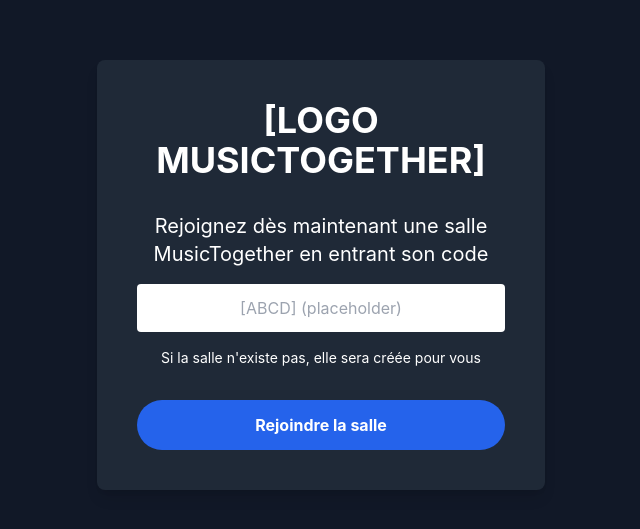
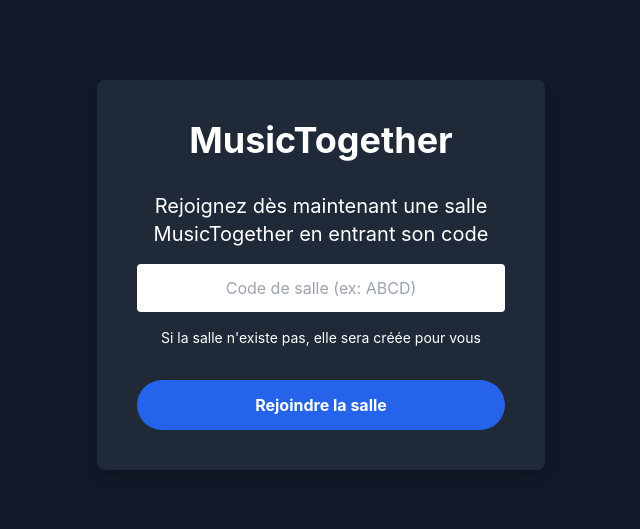
Before and after one commit to ThibMN/MusicTogether, a Vue app in the folder frontend-vue/: page / in a window 1280 px wide. Shown: the part 125-654 px from the top of the page, without its empty margins (319-959 px from the left). Built offline with nearby package versions, Linux system fonts and the light colour scheme.

Commit message:
feat: amélioration de la configuration Docker, mise à jour des dépendances dans package.json, ajout de la gestion des erreurs et des connexions WebSocket dans le store de salle, ainsi que des ajustements de style et de débogage dans les composants Vue

```diff
--- a/frontend-vue/index.html
+++ b/frontend-vue/index.html
@@ -1,13 +1,13 @@
-<!doctype html>
-<html lang="en">
+<!DOCTYPE html>
+<html lang="fr" class="h-full">
   <head>
     <meta charset="UTF-8" />
-    <link rel="icon" type="image/svg+xml" href="/vite.svg" />
+    <link rel="icon" type="image/svg+xml" href="/music-note.svg" />
     <meta name="viewport" content="width=device-width, initial-scale=1.0" />
-    <title>Vite + Vue + TS</title>
+    <title>MusicTogether - Partagez votre musique</title>
   </head>
-  <body>
-    <div id="app"></div>
+  <body class="h-full">
+    <div id="app" class="h-full"></div>
     <script type="module" src="/src/main.ts"></script>
   </body>
 </html>
--- a/frontend-vue/src/App.vue
+++ b/frontend-vue/src/App.vue
@@ -1,9 +1,25 @@
 <script setup lang="ts">
 // App.vue est maintenant un conteneur pour les routes
+import { onMounted } from 'vue';
+
+// Débogage
+onMounted(() => {
+  console.log('App mounted');
+
+  // Intercepter les erreurs non capturées
+  window.addEventListener('error', (event) => {
+    console.error('Uncaught error:', event.error);
+  });
+
+  // Intercepter les rejets de promesses non gérés
+  window.addEventListener('unhandledrejection', (event) => {
+    console.error('Unhandled promise rejection:', event.reason);
+  });
+});
 </script>
 
 <template>
-  <div class="h-screen w-screen overflow-hidden">
+  <div class="h-screen w-screen bg-gray-900 text-white flex flex-col">
     <router-view />
   </div>
 </template>
--- a/frontend-vue/src/components/SearchBar.vue
+++ b/frontend-vue/src/components/SearchBar.vue
@@ -1,5 +1,5 @@
 <script setup lang="ts">
-import { ref, computed, watch } from 'vue';
+import { ref, computed, watch, onMounted, onUnmounted } from 'vue';
 import { useMusicStore } from '../stores/music';
 import { useQueueStore } from '../stores/queue';
 import { useRoomStore } from '../stores/room';
--- a/frontend-vue/src/main.ts
+++ b/frontend-vue/src/main.ts
@@ -1,8 +1,26 @@
 import { createApp } from 'vue'
 import { createPinia } from 'pinia'
 import { createRouter, createWebHistory } from 'vue-router'
+import axios, { AxiosRequestConfig, AxiosResponse, AxiosError } from 'axios'
 import App from './App.vue'
 import './style.css'
+
+// Configuration d'Axios pour le debug
+axios.interceptors.request.use((request: AxiosRequestConfig) => {
+  console.log('Axios Request:', request.method, request.url);
+  return request;
+}, (error: AxiosError) => {
+  console.error('Axios Request Error:', error);
+  return Promise.reject(error);
+});
+
+axios.interceptors.response.use((response: AxiosResponse) => {
+  console.log('Axios Response:', response.status, response.config.url);
+  return response;
+}, (error: AxiosError) => {
+  console.error('Axios Response Error:', error.message, error.response?.status, error.config?.url);
+  return Promise.reject(error);
+});
 
 // Import des routes
 import Home from './views/Home.vue'
@@ -27,5 +45,14 @@ const app = createApp(App)
 app.use(createPinia())
 app.use(router)
 
+// Afficher les erreurs de montage
+app.config.errorHandler = (err, instance, info) => {
+  console.error('Vue Error:', err)
+  console.error('Error Info:', info)
+}
+
 // Montage de l'application
 app.mount('#app')
+
+// Debug
+console.log('Main.ts executed')
--- a/frontend-vue/src/style.css
+++ b/frontend-vue/src/style.css
@@ -1,6 +1,33 @@
 @tailwind base;
 @tailwind components;
 @tailwind utilities;
+
+html, body, #app {
+  height: 100%;
+  margin: 0;
+  padding: 0;
+  background-color: #121212;
+  color: #ffffff;
+}
+
+/* Styles pour les scrollbars */
+::-webkit-scrollbar {
+  width: 8px;
+  height: 8px;
+}
+
+::-webkit-scrollbar-track {
+  background: rgba(255, 255, 255, 0.1);
+}
+
+::-webkit-scrollbar-thumb {
+  background: rgba(255, 255, 255, 0.3);
+  border-radius: 4px;
+}
+
+::-webkit-scrollbar-thumb:hover {
+  background: rgba(255, 255, 255, 0.5);
+}
 
 :root {
   font-family: system-ui, Avenir, Helvetica, Arial, sans-serif;
@@ -24,13 +51,6 @@ a {
 }
 a:hover {
   color: #535bf2;
-}
-
-body {
-  margin: 0;
-  display: flex;
-  min-width: 100vw;
-  min-height: 100vh;
 }
 
 h1 {
@@ -61,13 +81,6 @@ button:focus-visible {
   padding: 2em;
 }
 
-#app {
-  width: 100%;
-  height: 100vh;
-  margin: 0;
-  padding: 0;
-}
-
 @media (prefers-color-scheme: light) {
   :root {
     color: #213547;
--- a/frontend-vue/src/views/Home.vue
+++ b/frontend-vue/src/views/Home.vue
@@ -16,12 +16,15 @@ const joinRoom = async () => {
   // Redirection vers la salle
   router.push(`/room/${roomCode.value.toUpperCase()}`);
 };
+
+// Debug
+console.log('Home component loaded');
 </script>
 
 <template>
   <div class="h-screen w-screen flex items-center justify-center bg-gray-900">
     <div class="bg-gray-800 p-10 rounded-lg shadow-lg text-center max-w-md w-full">
-      <h1 class="text-4xl font-bold text-white mb-8">[LOGO MUSICTOGETHER]</h1>
+      <h1 class="text-4xl font-bold text-white mb-8">MusicTogether</h1>
 
       <div class="mb-8">
         <h2 class="text-xl text-white mb-4">Rejoignez dès maintenant une salle MusicTogether en entrant son code</h2>
@@ -30,7 +33,7 @@ const joinRoom = async () => {
           <input
             v-model="roomCode"
             type="text"
-            placeholder="[ABCD] (placeholder)"
+            placeholder="Code de salle (ex: ABCD)"
             class="w-full p-3 rounded text-center text-black"
             @keyup.enter="joinRoom"
           />
```
Also changed, not shown: frontend-vue/package.json (+15 -12 lines), frontend-vue/src/stores/room.ts (+133 -6 lines), 2 other files (tests, documents, lock files or other folders).
